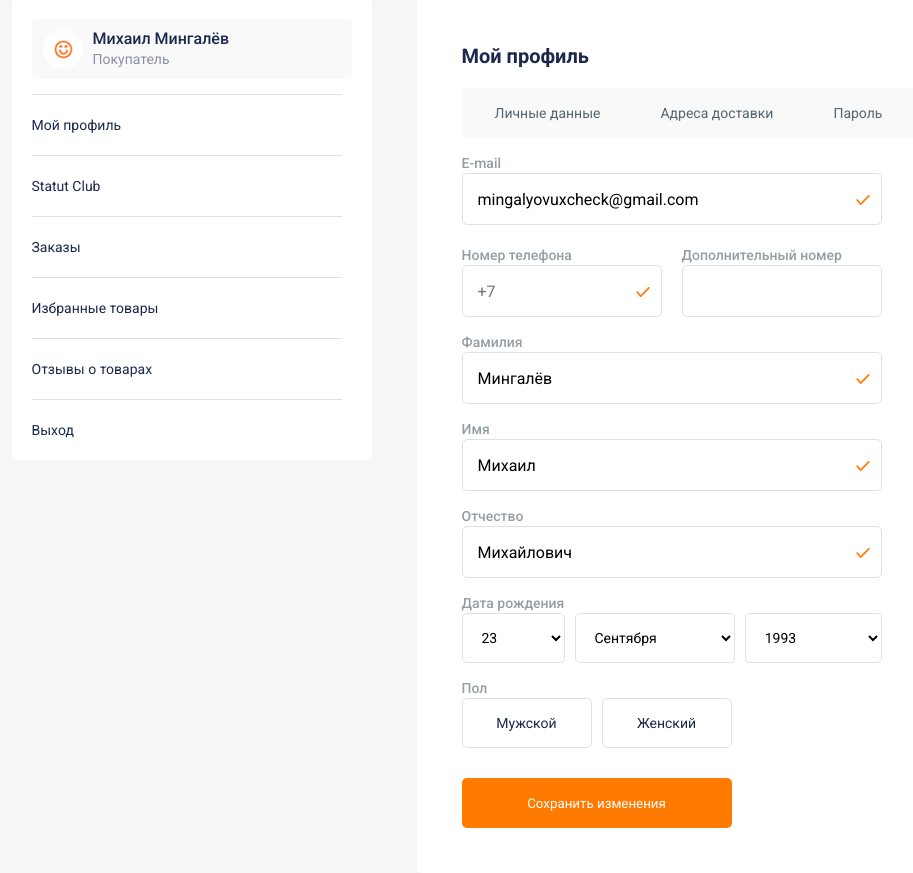
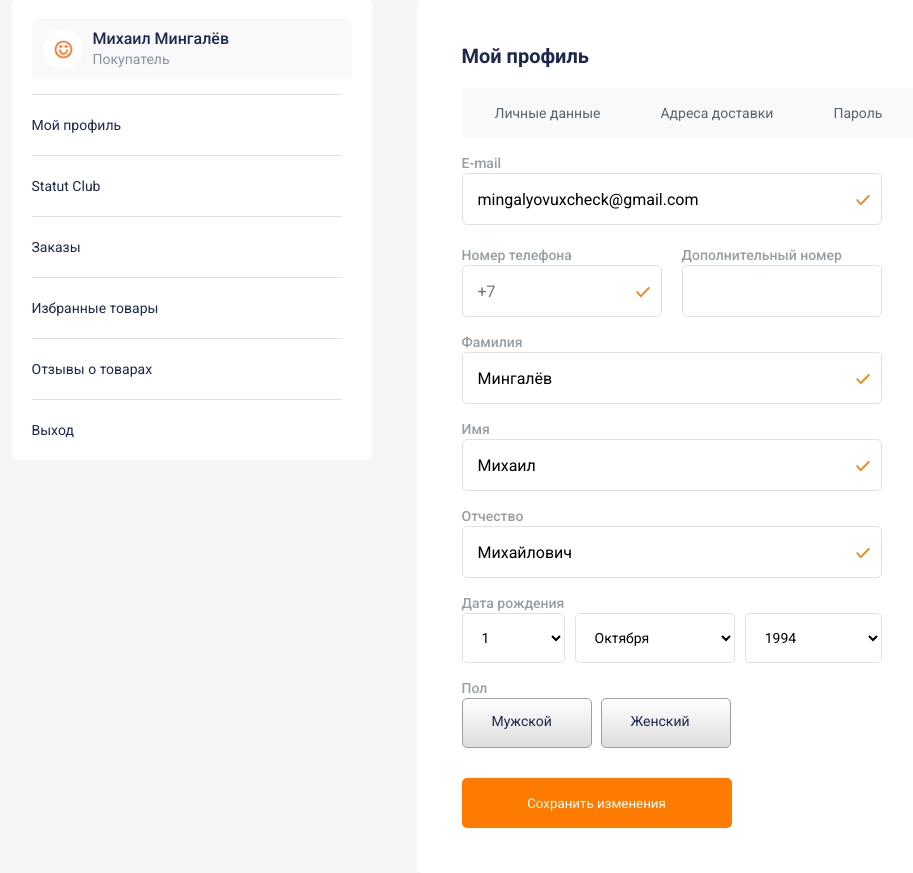
Before and after one commit to hauptkraft/sidebarForm, a PHP site: page / in a window 1280 px wide. Shown: the part 81-954 px from the top of the page, without its empty margins (91-1004 px from the left). Run offline with PHP 8.4, Linux system fonts and the light colour scheme.

Commit message:
new commit

```diff
--- /dev/null
+++ b/asset/data.php
@@ -0,0 +1,45 @@
+<?php
+
+$fields = [
+    'email' => [
+        'field_name' => 'email',
+        'required' => 1
+    ],
+    'phone' => [
+        'field_name' => 'Номер телефона',
+        'required' => 1
+    ],
+    'phone2' => [
+        'field_name' => 'Дополнительный номер телефона',
+        'required' => 0
+    ],
+    'surname' => [
+        'field_name' => 'фамилия',
+        'required' => 1
+    ],
+    'name' => [
+        'field_name' => 'имя',
+        'required' => 1
+    ],
+    'patronymic' => [
+        'field_name' => 'отчество',
+        'required' => 1
+    ],
+    'day' => [
+        'field_name' => 'день рождения',
+        'required' => 1
+    ],
+    'month' => [
+        'field_name' => 'месяц рождения',
+        'required' => 1
+    ],
+    'year' => [
+        'field_name' => 'год рождения',
+        'required' => 1
+    ],
+    'gender' => [
+        'field_name' => 'пол',
+        'required' => 1
+    ]
+
+];
--- /dev/null
+++ b/asset/functions.php
@@ -0,0 +1,15 @@
+<?php
+function debug($data)
+{
+    echo '<pre>' . print_r($data, true) . '</pre>';
+}
+
+function load($data)
+{
+    foreach ($_POST as $k => $v) {
+        if (array_key_exists($k, $data)) {
+            $data[$k]['value'] = trim($v);
+        }
+    }
+    return $data;
+}
--- /dev/null
+++ b/asset/script.js
@@ -0,0 +1,3 @@
+// document.querySelector(".form-phone-input").addEventListener("keyup", function(){
+//     this.value = this.value.replace( ^((\+7|7|8)+([0-9]){10})$ , "");
+// });
--- a/css/style.css
+++ b/css/style.css
@@ -293,6 +293,8 @@ input::-webkit-inner-spin-button {
     margin-left: 0;
 }
 
+/* ///////////////////////////////// gender styles /////////////////////// */
+
 .gender__container {
     display: flex;
 }
@@ -307,6 +309,8 @@ input::-webkit-inner-spin-button {
     position: relative;
 }
 .gender-btn p{
+    margin-top: 7px;
+    margin-left: 19px;
     font-weight: 400;
     font-size: 14px;
     line-height: 20px;
@@ -348,3 +352,62 @@ input::-webkit-inner-spin-button {
     margin-bottom: 45px;
     cursor: pointer;
 }
+
+.main-btn input[type="button"]{
+    width: 270px;
+    height: 50px;
+    background: #FF7A00;
+    border: 5px solid #FF7A00;
+    border-radius: 5px;
+    color: white;
+    margin-top: 30px;
+    margin-bottom: 45px;
+    cursor: pointer;
+    font-size: 14px;
+}
+
+/* ////////////РАЗОБРАТЬСЯ БЛЯТЬ////////////// */
+.gender-btn:hover img {
+    display: block;
+    right: 15px;
+}
+
+/* ////////////////////// тут формы для пола ///////////////////////////// */
+
+input[type="radio"] {
+    display: none;
+  }
+  input[type="radio"]:checked+label  {
+    color: #fffffb;
+    background-image: linear-gradient(to bottom, #ffffff, #ffffff);
+    /* display: block; */
+
+  }
+  label[id="male"],
+  label[id="female"] {
+    display: block;
+    float: left;
+    padding: 5px 10px;
+
+    font-family: 'Arial', sans-serif;
+    font-size: 14px;
+
+    background-image: linear-gradient(to bottom, #fff, #ddd);
+    border: 1px solid #9e9fa1;
+    cursor: pointer;
+  }
+  label[id="male"] {
+    border-top-left-radius: 5px;
+    border-bottom-left-radius: 5px;
+  }
+  label[id="female"] {
+    border-top-right-radius: 5px;
+    border-bottom-right-radius: 5px;
+    margin-left: -1px;
+  }
+  label[id="male"]:hover,
+  label[id="female"]:hover .gender-btn img{
+    /* background-image: linear-gradient(to bottom, #fff, #b9b9b9); */
+    display: block;
+    /* right: 15px; */
+  }
--- a/index.html
+++ b/index.php
@@ -1,5 +1,17 @@
+<?php
+
+require_once __DIR__ . '/asset/data.php';
+require_once __DIR__ . '/asset/functions.php';
+
+if (!empty($_POST)) {
+    debug($_POST);
+    $fields = load($fields);
+    debug($fields);
+}
+?>
 <!DOCTYPE html>
 <html lang="en">
+
 <head>
     <meta charset="UTF-8">
     <meta http-equiv="X-UA-Compatible" content="IE=edge">
@@ -7,6 +19,7 @@
     <title>Welcome to the Club</title>
     <link rel="stylesheet" href="css/style.css">
 </head>
+
 <body>
     <div class="menu__side">
         <div class="page__wrap">
@@ -64,52 +77,52 @@
                 </ul>
             </nav>
         </div>
-        <div class="form-fields">
+        <form action="#" class="form-fields" method="post">
             <!-- Ввод email -->
             <div class="form-field__wrap">
-                <label class="form-field__label" for="text">E-mail</label>
+                <label class="form-field__label" for="email">E-mail</label>
                 <div class="form-field">
-                    <input class="form-field-input" type="email" placeholder="" value="mingalyovuxcheck@gmail.com">
+                    <input class="form-field-input" type="email" placeholder="" value="mingalyovuxcheck@gmail.com" id="email" name="email">
                     <button class="form-btn__check"><img class="form-btn__image" src="/asset/img/Icon3.svg" alt="image"></button>
                 </div>
             </div>
             <!-- Ввод номера телефона -->
             <div class="form-phone__wrap">
                 <div class="form-phone__container">
-                    <label class="form-field__label" for="number">Номер телефона</label>
+                    <label class="form-field__label" for="phone">Номер телефона</label>
                     <div class="form-phone">
-                        <input class="form-phone-input" type="number" placeholder="+7" value="">
+                        <input class="form-phone-input" type="number" placeholder="+7" value="" id="phone" name="phone" pattern="^[ 0-9]+$">
                         <button class="form-btn__check"><img class="form-btn__image" src="/asset/img/Icon3.svg" alt="image"></button>
                     </div>
                 </div>
                 <div class="form-phone__container">
-                    <label class="form-field__label" for="number">Дополнительный номер</label>
+                    <label class="form-field__label" for="phone2">Дополнительный номер</label>
                     <div class="form-phone">
-                        <input class="form-phone-input" type="number" placeholder="" value="">
+                        <input class="form-phone-input" type="number" placeholder="" value="" id="phone2" name="phone2">
                     </div>
                 </div>
             </div>
             <!-- Выбор фамилии -->
             <div class="form-field__wrap">
-                <label class="form-field__label" for="text">Фамилия</label>
+                <label class="form-field__label" for="surname">Фамилия</label>
                 <div class="form-field">
-                    <input class="form-field-input" type="text" placeholder="" value="Мингалёв">
+                    <input class="form-field-input" type="text" placeholder="" value="Мингалёв" id="surname" name="surname">
                     <button class="form-btn__check"><img class="form-btn__image" src="/asset/img/Icon2.png" alt="image"></button>
                 </div>
             </div>
             <!-- Выбор имени -->
             <div class="form-field__wrap">
-                <label class="form-field__label" for="text">Имя</label>
+                <label class="form-field__label" for="name">Имя</label>
                 <div class="form-field">
-                    <input class="form-field-input" type="text" placeholder="" value="Михаил">
+                    <input class="form-field-input" type="text" placeholder="" value="Михаил" id="name" name="name">
                     <button class="form-btn__check"><img class="form-btn__image" src="/asset/img/Icon2.png" alt="image"></button>
                 </div>
             </div>
             <!-- Выбор отчества -->
             <div class="form-field__wrap">
-                <label class="form-field__label" for="text">Отчество</label>
+                <label class="form-field__label" for="patronymic">Отчество</label>
                 <div class="form-field">
-                    <input class="form-field-input" type="text" placeholder="" value="Михайлович">
+                    <input class="form-field-input" type="text" placeholder="" value="Михайлович" id="patronymic" name="patronymic">
                     <button class="form-btn__check"><img class="form-btn__image" src="/asset/img/Icon2.png" alt="image"></button>
                 </div>
             </div>
@@ -118,27 +131,27 @@
                 <label class="form-field__label" for="data">Дата рождения</label>
                 <div class="form-data__container">
                     <div class="select-wrapper">
-                    <select class="wrap-data data-day" name="Day">
-                        <option value="1">1</option>
-                        <option value="2">2</option>
-                        <option value="3">3</option>
-                        <option value="4">4</option>
-                        <option selected value="23">23</option>
-                    </select>
+                        <select class="wrap-data data-day" name="day">
+                            <option value="1">1</option>
+                            <option value="2">2</option>
+                            <option value="3">3</option>
+                            <option value="4">4</option>
+                            <option value="23">23</option>
+                        </select>
                     </div>
-                    <select class="wrap-data data-month" name="Month">
+                    <select class="wrap-data data-month" name="month">
                         <option value="Октября">Октября</option>
                         <option value="Ноября">Ноября</option>
                         <option value="Декабря">Декабря</option>
                         <option value="Января">Января</option>
-                        <option selected value="Сентября">Сентября</option>
+                        <option value="Сентября">Сентября</option>
                     </select>
-                    <select class="wrap-data data-year" name="Year">
+                    <select class="wrap-data data-year" name="year">
                         <option value="1994">1994</option>
                         <option value="1995">1995</option>
                         <option value="1996">1996</option>
                         <option value="1997">1997</option>
-                        <option selected value="1993">1993</option>
+                        <option value="1993">1993</option>
                     </select>
                 </div>
             </div>
@@ -147,13 +160,35 @@
                 <div class="gender__wrap">
                     <label class="form-field__label" for="data">Пол</label>
                     <div class="gender__container">
-                        <button class="gender-btn" type="button"><p>Мужской</p><img class="gender-img" src="/asset/img/Icon2.png" alt="img"></button>
-                        <button class="gender-btn" type="button"><p>Женский</p><img class="gender-img" src="/asset/img/Icon2.png" alt="img"></button>
+                        <!-- <button class="gender-btn" name="" type="button"><p>Мужской</p><img class="gender-img" src="/asset/img/Icon2.png" alt="img"></button> -->
+                        <!-- <button class="gender-btn" name="" type="button"><p>Женский</p><img class="gender-img" src="/asset/img/Icon2.png" alt="img"></button> -->
+
+
+                        <input type="radio" id="male" name="gender" value="Мужчина"></input>
+                        <label class="gender-btn" for="male" id="male" value="male">
+                            <p>Мужской</p><img class="gender-img" src="/asset/img/Icon2.png" alt="img">
+                        </label>
+                        <input type="radio" id="female" name="gender" value="Женщина"></input>
+                        <label class="gender-btn" for="female" id="female" value="female">
+                            <p>Женский</p><img class="gender-img" src="/asset/img/Icon2.png" alt="img">
+                        </label>
                     </div>
                 </div>
-                <button class="main-btn">Сохранить изменения</button>
+
+                <!-- <input type="radio" id="male" name="sex">
+                <label for="male" id="male">male</label>
+                <input type="radio" id="female"name="sex"></input>
+                <label class="gender-btn" for="female" id="female"></label> -->
+
+                <!-- <input type="radio" name="radio" placeholder="ghj"> -->
+
+                <!-- <button class="main-btn" type="submit">Сохранить изменения</button> -->
+                <!-- <input type="button" value="Send" class="main-btn"> -->
             </div>
-        </div>
+            <button class="main-btn" type="submit">Сохранить изменения</button>
+        </form>
     </div>
+    <script src="asset/script.js"></script>
 </body>
+
 </html>
```
